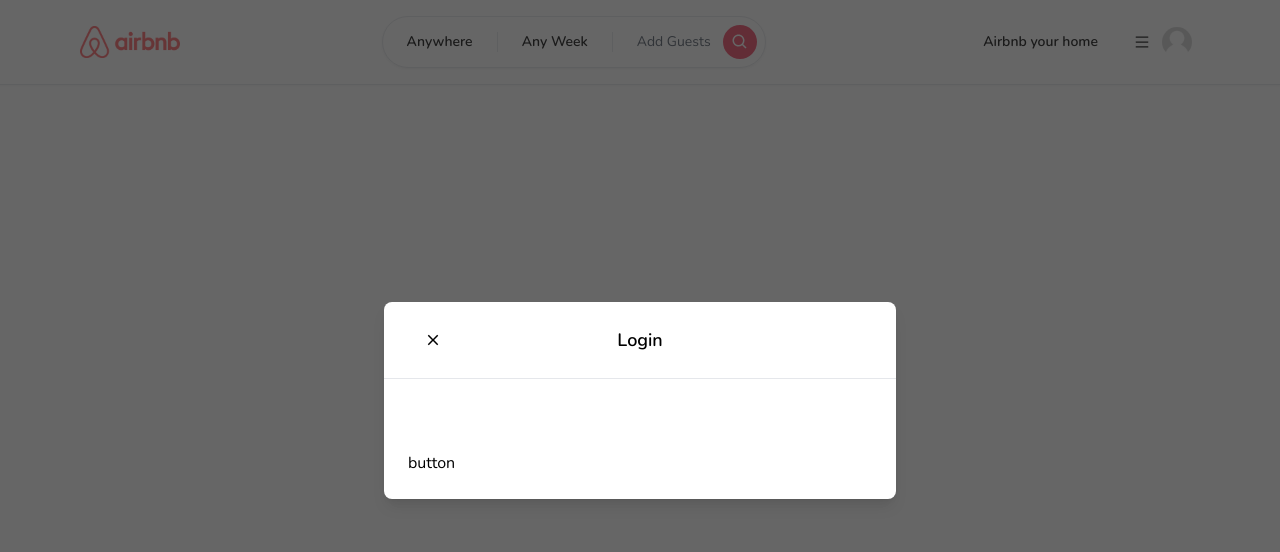
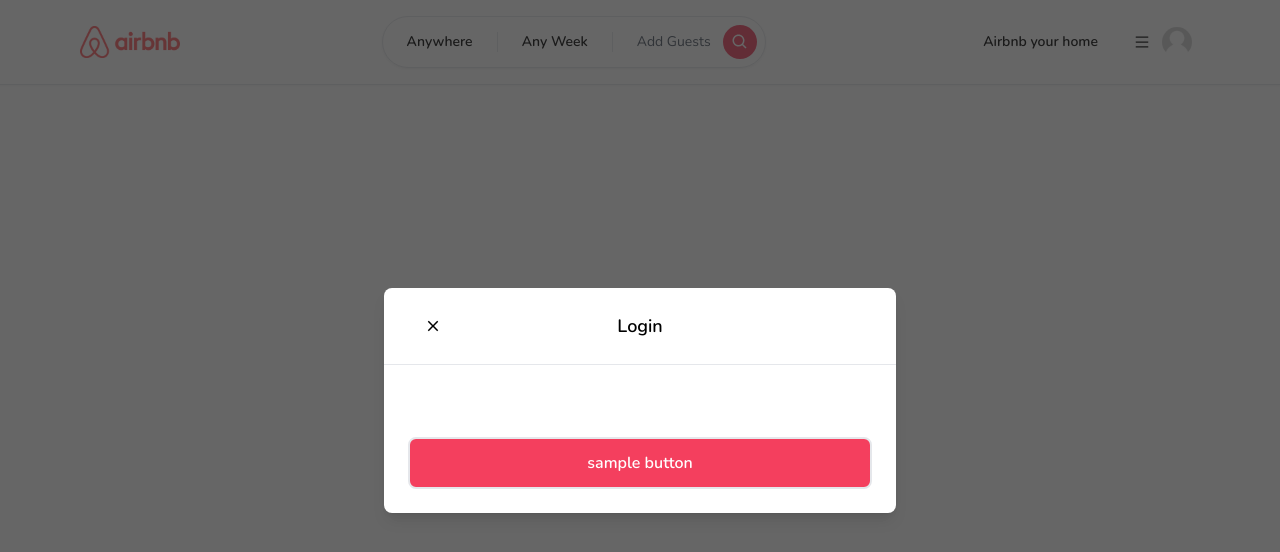
Before and after one commit to RoyetteMillares/airbnbv2-next13, a Next.js app: page / in a window 1280 px wide. Shown: the top 552 px of the page. Built offline with nearby package versions, Linux system fonts and the light colour scheme.

Commit message:
create a dynamic button

```diff
--- /dev/null
+++ b/app/components/Button.tsx
@@ -0,0 +1,37 @@
+'use client'
+
+import { IconType } from "react-icons/lib"
+
+
+interface ButtonProps {
+    label: string
+    onClick: (e: React.MouseEvent<HTMLButtonElement>) => void
+    disabled?: boolean
+    outline?: boolean
+    small?: boolean
+    icon?: IconType
+}
+
+const Button: React.FC<ButtonProps> = ({label, onClick, disabled, outline, small, icon: Icon}) => {
+  return (
+      <button
+          onClick={onClick}
+        disabled={disabled}
+        className={`
+        relative disabled:opacity-70 disabled:cursor-not-allowed rounded-lg hover:opacity-80 transition w-full
+        ${outline ? "bg-white" : "bg-rose-500"}
+        ${outline ? "text-black" : "text-white"}
+        ${small ? "py-1" : "py-3"}
+        ${small ? "text-sm" : "text-md"}
+        ${small ? "font-light" : "font-semibold"}
+        ${small ? "border-[1px]" : "border-2"}
+      `}>
+          {Icon && (
+              <Icon size={24} className="absolute left-4 top-3 " />
+          )}
+          {label}
+    </button>
+  )
+}
+
+export default Button
--- a/app/components/modals/Modals.tsx
+++ b/app/components/modals/Modals.tsx
@@ -2,6 +2,7 @@
 
 import React, { useState, useEffect, useCallback } from 'react'
 import {IoMdClose} from 'react-icons/io'
+import Button from '../Button'
 
 interface ModalProps{
     isOpen?: boolean
@@ -93,7 +94,7 @@
                                 <div
                                     className='flex flex-row items-center gap-4 w-full'
                                 >
-                                    button
+                                    <Button label='sample button' />
                                     </div>
                             </div>
                         </div>
```
